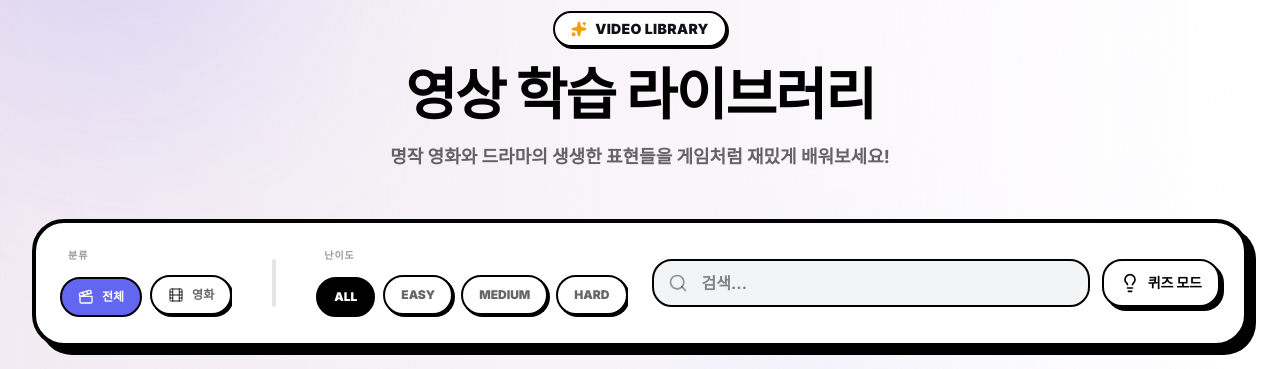
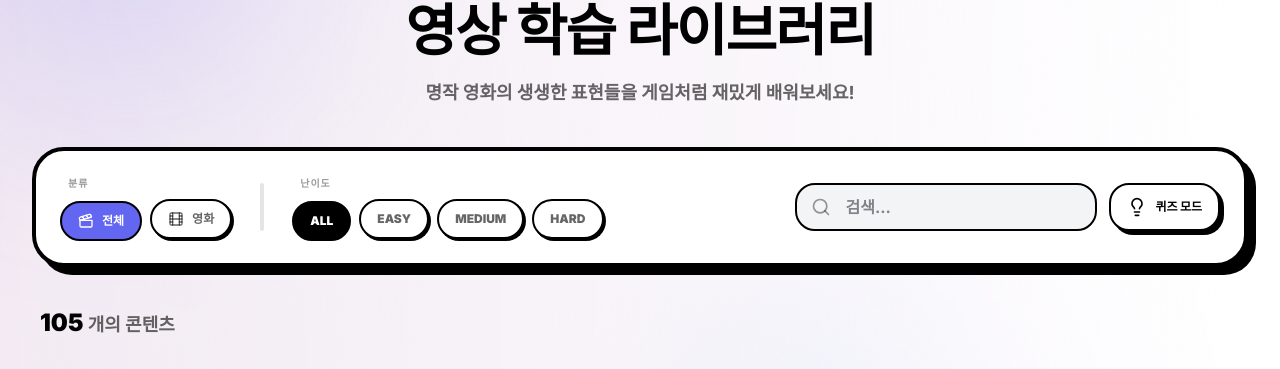
Before and after one commit to PARSA1021/LingoSnap, a Next.js app: page /contents in a window 1280 px wide. Shown: the part 165-534 px from the top of the page. Built offline with nearby package versions, Linux system fonts and the light colour scheme.

Commit message:
20260513_code_update_3

```diff
--- a/src/app/contents/page.tsx
+++ b/src/app/contents/page.tsx
@@ -32,8 +32,8 @@ export default function ContentsPage() {
   }, [contentFilter, difficultyFilter, searchQuery]);
 
   return (
-    <div className="min-h-screen w-full bg-gradient-to-br from-pink-500/5 via-white to-violet-500/10 pb-32 pt-20 md:pt-28 px-4 sm:px-6 lg:px-8">
-      <div className="max-w-7xl mx-auto flex flex-col gap-8 md:gap-12">
+    <div className="min-h-screen w-full bg-gradient-to-br from-pink-500/5 via-white to-violet-500/10 pb-24 pt-6 md:pt-12 px-3 sm:px-6 lg:px-8">
+      <div className="max-w-7xl mx-auto flex flex-col gap-6 md:gap-10">
 
         {/* ─── Playful Header ───────────────────────────────────────── */}
         <motion.header
@@ -45,11 +45,11 @@ export default function ContentsPage() {
             <Sparkles className="w-4 h-4 text-warning fill-warning" />
             <span className="font-black text-xs md:text-sm uppercase tracking-wide">Video Library</span>
           </div>
-          <h1 className="text-4xl sm:text-5xl md:text-7xl font-black text-black uppercase leading-none tracking-tight">
+          <h1 className="text-3xl sm:text-5xl md:text-6xl lg:text-7xl font-black text-black uppercase leading-none tracking-tight">
             영상 학습<br className="sm:hidden" /> 라이브러리
           </h1>
-          <p className="text-sm md:text-lg font-bold text-black/60 max-w-xl">
-            명작 영화와 드라마의 생생한 표현들을 게임처럼 재밌게 배워보세요!
+          <p className="text-xs sm:text-sm md:text-lg font-bold text-black/60 max-w-xl px-4">
+            명작 영화의 생생한 표현들을 게임처럼 재밌게 배워보세요!
           </p>
         </motion.header>
 
@@ -58,24 +58,25 @@ export default function ContentsPage() {
           initial={{ opacity: 0, y: 20 }}
           animate={{ opacity: 1, y: 0 }}
           transition={{ delay: 0.1 }}
-          className="bg-white rounded-3xl border-4 border-black p-4 sm:p-6 shadow-[8px_8px_0_#000] flex flex-col xl:flex-row gap-6 sticky top-20 z-40"
+          className="bg-white rounded-[2rem] border-4 border-black p-4 sm:p-5 md:p-6 shadow-[6px_6px_0_#000] sm:shadow-[8px_8px_0_#000] flex flex-col lg:flex-row gap-5 md:gap-6 sticky top-4 sm:top-20 z-40"
         >
-          <div className="flex flex-col sm:flex-row justify-between items-stretch sm:items-center gap-6 w-full">
+          <div className="flex flex-col sm:flex-row justify-between items-start sm:items-center gap-5 w-full">
 
             {/* Category / Filters */}
-            <div className="flex flex-col gap-3">
+            <div className="flex flex-col gap-2 w-full sm:w-auto">
               <span className="text-[10px] font-black text-black/40 uppercase tracking-widest pl-2">분류</span>
-              <div className="flex items-center gap-2 overflow-x-auto no-scrollbar pb-1">
+              <div className="flex flex-wrap items-center gap-2">
                  <FilterPill label="전체" isActive={contentFilter === 'all'} onClick={() => setContentFilter('all')} icon={<Clapperboard className="w-4 h-4" />} color="bg-primary" />
                  <FilterPill label="영화" isActive={contentFilter === 'movie'} onClick={() => setContentFilter('movie')} icon={<Film className="w-4 h-4" />} color="bg-info" />
               </div>
             </div>
 
-            <div className="hidden xl:block w-1 h-12 bg-black/10 rounded-full mx-4" />
+            <div className="hidden lg:block w-1 h-12 bg-black/10 rounded-full mx-2" />
+            <div className="lg:hidden w-full h-1 bg-black/5 rounded-full" />
 
-            <div className="flex flex-col gap-3">
+            <div className="flex flex-col gap-2 w-full sm:w-auto">
               <span className="text-[10px] font-black text-black/40 uppercase tracking-widest pl-2">난이도</span>
-              <div className="flex items-center gap-2 overflow-x-auto no-scrollbar pb-1">
+              <div className="flex flex-wrap items-center gap-2">
                  <FilterPill label="ALL" isActive={difficultyFilter === 'all'} onClick={() => setDifficultyFilter('all')} color="bg-black text-white" />
                  <FilterPill label="EASY" isActive={difficultyFilter === 'easy'} onClick={() => setDifficultyFilter('easy')} color="bg-success" />
                  <FilterPill label="MEDIUM" isActive={difficultyFilter === 'medium'} onClick={() => setDifficultyFilter('medium')} color="bg-warning" />
@@ -84,27 +85,27 @@ export default function ContentsPage() {
             </div>
 
             {/* Actions */}
-            <div className="flex-1 flex gap-3 sm:ml-auto">
-              <div className="relative flex-1">
-                 <Search className="absolute left-4 top-1/2 -translate-y-1/2 w-5 h-5 text-black/40" />
+            <div className="w-full lg:w-auto flex flex-row gap-3 lg:ml-auto">
+              <div className="relative flex-1 min-w-0">
+                 <Search className="absolute left-3 md:left-4 top-1/2 -translate-y-1/2 w-4 h-4 md:w-5 md:h-5 text-black/40" />
                  <input
                    type="text"
                    placeholder="검색..."
                    value={searchQuery}
                    onChange={(e) => setSearchQuery(e.target.value)}
-                   className="w-full h-12 bg-gray-100 border-2 border-black rounded-xl pl-12 pr-4 font-bold focus:bg-white focus:shadow-[4px_4px_0_#000] focus:outline-none transition-all"
+                   className="w-full h-10 md:h-12 bg-gray-100 border-2 border-black rounded-xl pl-9 md:pl-12 pr-4 text-sm md:text-base font-bold focus:bg-white focus:shadow-[4px_4px_0_#000] focus:outline-none transition-all"
                  />
               </div>
               <button
                 onClick={() => setIsQuizMode(!isQuizMode)}
                 className={cn(
-                  "h-12 px-4 rounded-xl border-2 border-black font-black text-xs sm:text-sm uppercase transition-all flex items-center justify-center gap-2 whitespace-nowrap",
+                  "h-10 md:h-12 px-3 md:px-4 rounded-xl border-2 border-black font-black text-[10px] md:text-xs sm:text-sm uppercase transition-all flex items-center justify-center gap-1.5 md:gap-2 whitespace-nowrap shrink-0",
                   isQuizMode
                     ? "bg-warning text-black shadow-none translate-y-[2px]"
                     : "bg-white text-black shadow-[4px_4px_0_#000] hover:translate-y-[-2px] hover:shadow-[6px_6px_0_#000]"
                 )}
               >
-                <Lightbulb className={cn("w-5 h-5", isQuizMode && "fill-current")} />
+                <Lightbulb className={cn("w-4 h-4 md:w-5 md:h-5", isQuizMode && "fill-current")} />
                 <span className="hidden sm:inline">퀴즈 모드</span>
               </button>
             </div>
@@ -120,7 +121,7 @@ export default function ContentsPage() {
         </div>
 
         {/* ─── Grid ─────────────────────────────────────────────────── */}
-        <div className="grid grid-cols-1 md:grid-cols-2 lg:grid-cols-3 gap-6 sm:gap-8">
+        <div className="grid grid-cols-1 sm:grid-cols-2 lg:grid-cols-3 gap-5 sm:gap-6 lg:gap-8">
           <AnimatePresence mode="popLayout">
             {filteredContents.map((content) => (
               <motion.div
```
